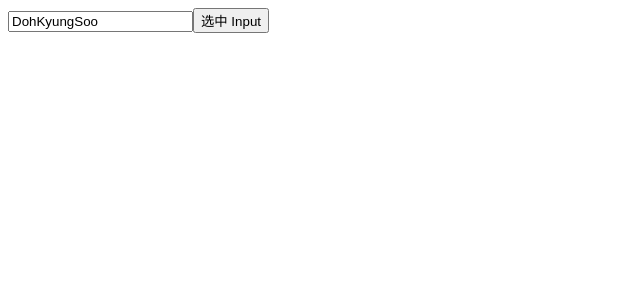
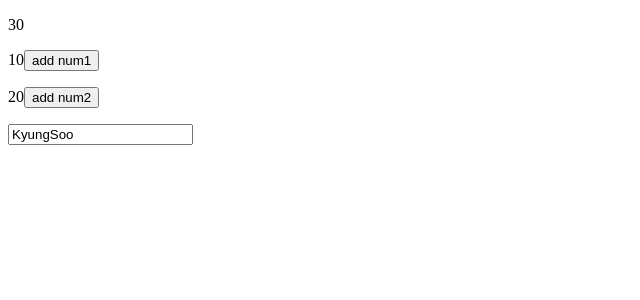
Before and after one commit to Rainafogalaxy/React-project, a React (Create React App) app in the folder react-ts-demo/: page / in a window 1280 px wide. Shown: the top 300 px of the page, without its empty margins (0-640 px from the left). Built offline with nearby package versions, Linux system fonts and the light colour scheme.

Commit message:
no description

```diff
--- a/react-ts-demo/src/App.bak.tsx
+++ b/react-ts-demo/src/App.bak.tsx
@@ -32,6 +32,8 @@ import type { MouseEvent } from "react";
 
 // 其他内置Hooks：
 // useRef()   一般用于操作DOM,也可以传入普通JS变量,但更新不会触发重新渲染(要和Vue3的ref区分开)
+// useMemo()  可以缓存数据,不用每次执行函数都重新生成,可以用于计算量较大的场景,缓存提高性能,第一个参数是一个函数,第二个参数是数组(依赖项)
+// useCallback()  和useMemo()的作用一样,但它是专门用来缓存函数的
 
 function App() {
   // 用于演示的函数(没用)
--- a/react-ts-demo/src/App.tsx
+++ b/react-ts-demo/src/App.tsx
@@ -3,13 +3,15 @@ import React from "react";
 import List1 from "./List1";
 import List2 from './List2';
 import RefDemo from './useRefDemo';
+import MemoDemo from "./useMemoDemo";
 
 function App() {
   return (
     <>
       {/* <List1 /> */}
       {/* <List2/> */}
-      <RefDemo/>
+      {/* <RefDemo/> */}
+      <MemoDemo/>
     </>
   );
 }
--- /dev/null
+++ b/react-ts-demo/src/useMemoDemo.tsx
@@ -0,0 +1,30 @@
+import React, { FC, useMemo, useState } from "react";
+
+const MemoDemo: FC = () => {
+    console.log('demo...');
+
+  const [num1, setNum1] = useState(10);
+  const [num2, setNum2] = useState(20);
+  const [text, setText] = useState("KyungSoo");
+  const sum = useMemo(() => {
+    return num1 + num2;
+  }, [num1, num2]);
+  return (
+    <>
+      <p>{sum}</p>
+      <p>
+        {num1}
+        <button onClick={()=>{setNum1(num1 + 1)}}> add num1</button>
+      </p>
+      <p>
+        {num2}
+        <button onClick={()=>{setNum2(num2 + 2)}}> add num2</button>
+      </p>
+      <div>
+        <input type="text" onChange={(e)=>{setText(e.target.value)}} value={text}/>
+      </div>
+    </>
+  );
+};
+
+export default MemoDemo;
```
Also changed, not shown: react-ts-demo/src/hooks/useMouse.ts (added, +20 -0 lines).
